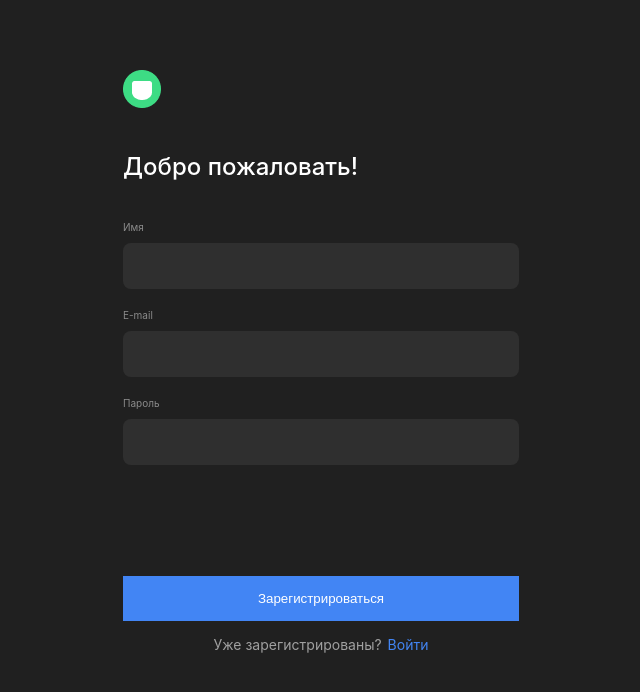
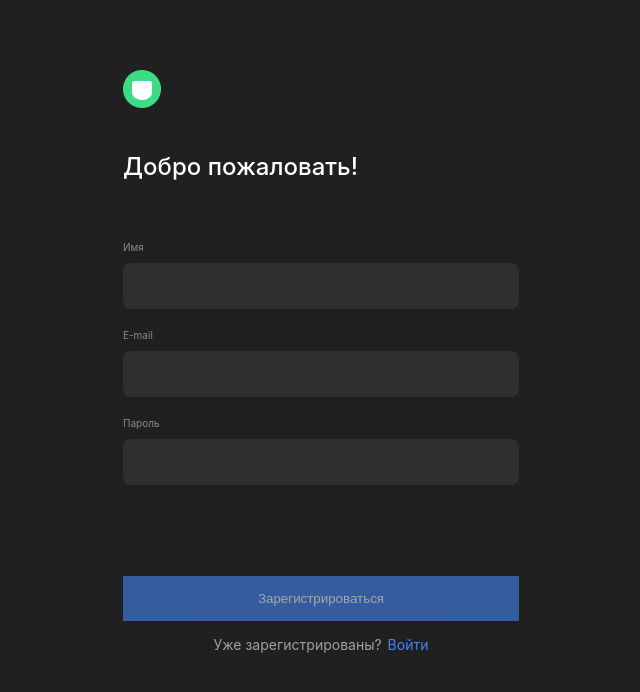
Before and after one commit to Sandriniia/movies-explorer-frontend, a React (Create React App) app: page /sign-up in a window 1280 px wide. Shown: the top 692 px of the page, without its empty margins (319-959 px from the left). Built offline with nearby package versions, Linux system fonts and the light colour scheme.

Commit message:
add form validation to Register component;create useFormWithValidation hook

```diff
--- a/package.json
+++ b/package.json
@@ -8,6 +8,7 @@
     "@testing-library/user-event": "^12.8.3",
     "react": "^17.0.2",
     "react-dom": "^17.0.2",
+    "react-hook-form": "^7.16.1",
     "react-router-dom": "^5.2.0",
     "react-router-hash-link": "^2.4.3",
     "react-scripts": "4.0.3",
--- a/src/components/App/App.js
+++ b/src/components/App/App.js
@@ -14,8 +14,6 @@ import ProtectedRoute from '../../components/ProtectedRoute';
 import api from '../../utils/MainApi';
 import { CurrentUserContext } from '../../contexts/CurrentUserContext';
 import { SavedMoviesContext } from '../../pages/SavedMovies/SavedMovies';
-
-import useFetchMoviesData from '../../utils/MoviesApi';
 
 function App() {
   const history = useHistory();
--- a/src/components/SearchForm/SearchForm.js
+++ b/src/components/SearchForm/SearchForm.js
@@ -1,5 +1,6 @@
 import React, { useState } from 'react';
 import './SearchForm.css';
+import useFetchMoviesData from '../../utils/MoviesApi';
 import search_button from '../../images/find.png';
 import short_films_on from '../../images/short-films-on.png';
 import short_films_off from '../../images/short-films-off.png';
@@ -10,6 +11,10 @@ function SearchForm() {
   const handleShortFilmsButtonClick = () => {
     setIsButtonOn(!isButtonOn);
   };
+
+  // const { data, isLoading, error } = useFetchMoviesData();
+
+  const handleGetMovies = () => {};
   return (
     <section className='search-form'>
       <div className='search-form__container'>
--- /dev/null
+++ b/src/hooks/useFormWithValidation.js
@@ -0,0 +1,28 @@
+import React, { useCallback, useState } from 'react';
+
+function useFormWithValidation() {
+  const [values, setValues] = useState({});
+  const [errors, setErrors] = useState({});
+  const [isValid, setIsValid] = useState(false);
+
+  const handleChange = (event) => {
+    const name = event.target.name;
+    const value = event.target.value;
+    setValues({ ...values, [name]: value });
+    setErrors({ ...errors, [name]: event.target.validationMessage });
+    setIsValid(event.target.closest('form').checkValidity());
+  };
+
+  const resetForm = useCallback(
+    (newValues = {}, newErrors = {}, newIsValid = false) => {
+      setValues(newValues);
+      setErrors(newErrors);
+      setIsValid(newIsValid);
+    },
+    [setValues, setErrors, setIsValid],
+  );
+
+  return { values, handleChange, errors, isValid, resetForm };
+}
+
+export default useFormWithValidation;
--- a/src/pages/Login/Login.js
+++ b/src/pages/Login/Login.js
@@ -1,29 +1,37 @@
 import React, { useState } from 'react';
+import { useHistory } from 'react-router-dom';
 import { Link } from 'react-router-dom';
+import useFormWithValidation from '../../hooks/useFormWithValidation';
 import './Login.css';
 import logo from '../../images/logo.png';
 
 function Login({ onLogin }) {
-  const loginData = {
-    email: '',
-    password: '',
-  };
-  const [data, setData] = useState(loginData);
+  const { values, handleChange, errors, isValid, resetForm } = useFormWithValidation();
+  const history = useHistory();
+  console.log(errors);
+  // const loginData = {
+  //   email: '',
+  //   password: '',
+  // };
+  // const [data, setData] = useState(loginData);
 
-  function handleChange(event) {
-    const { name, value } = event.target;
-    setData((data) => ({
-      ...data,
-      [name]: value,
-    }));
-  }
+  // function handleChange(event) {
+  //   const { name, value } = event.target;
+  //   setData((data) => ({
+  //     ...data,
+  //     [name]: value,
+  //   }));
+  // }
 
   function handleSubmit(event) {
     event.preventDefault();
-    if (!data.email || !data.password) {
+    if (!isValid) {
       return;
     }
-    onLogin(data);
+    onLogin(values)
+      .then(() => resetForm())
+      .then(() => history.push('/movies'))
+      .catch((err) => console.log(err));
   }
 
   return (
@@ -38,24 +46,30 @@ function Login({ onLogin }) {
         <p className='login__text'>E-mail</p>
         <input
           id='email'
-          value={data.email}
+          value={values.email}
           type='email'
           name='email'
           required
           className='login__input'
           onChange={handleChange}
         ></input>
+        <p className='register__error-text'>{errors.email}</p>
         <p className='login__text'>Пароль</p>
         <input
           id='password'
-          value={data.password}
+          value={values.password}
           type='password'
           name='password'
           required
           className='login__input'
           onChange={handleChange}
         ></input>
-        <button type='submit' className='login__button'>
+        <p className='register__error-text'>{errors.password}</p>
+        <button
+          type='submit'
+          className={`login__button ${!isValid ? 'register__button_disabled' : ''}`}
+          disabled={!isValid}
+        >
           Войти
         </button>
         <div className='login__question-box'>
--- a/src/pages/Register/Register.css
+++ b/src/pages/Register/Register.css
@@ -40,10 +40,19 @@
 .register__text {
   margin: 0;
   margin-bottom: 10px;
+  margin-top: 20px;
   font-size: 10px;
   font-weight: 400;
   line-height: 12px;
   color: #8b8b8b;
+}
+
+.register__error-text {
+  margin: 0;
+  color: red;
+  font-size: 12px;
+  font-weight: 400;
+  line-height: 12px;
 }
 
 .register__input {
@@ -51,7 +60,6 @@
   outline: none;
   color: #fff;
   padding: 0;
-  margin-bottom: 20px;
   background-color: #2f2f2f;
   color: #fff;
   border-radius: 8px;
@@ -68,6 +76,10 @@
   background-color: #4285f4;
   border: none;
   cursor: pointer;
+}
+
+.register__button_disabled {
+  opacity: 0.6;
 }
 
 .register__button:hover {
--- a/src/pages/Register/Register.js
+++ b/src/pages/Register/Register.js
@@ -1,31 +1,19 @@
-import React, { useState } from 'react';
+import React from 'react';
 import { Link } from 'react-router-dom';
 import './Register.css';
+import useFormWithValidation from '../../hooks/useFormWithValidation';
 import logo from '../../images/logo.png';
 
 function Register({ onRegister }) {
-  const registerData = {
-    email: '',
-    password: '',
-    name: '',
-  };
-
-  const [data, setData] = useState(registerData);
-
-  function handleChange(event) {
-    const { name, value } = event.target;
-    setData((data) => ({
-      ...data,
-      [name]: value,
-    }));
-  }
+  const { values, handleChange, errors, isValid, resetForm } = useFormWithValidation();
 
   function handleSubmit(event) {
     event.preventDefault();
-    if (!data.email || !data.password || !data.name) {
+    if (!isValid) {
       return;
     }
-    onRegister(data);
+    onRegister(values);
+    resetForm();
   }
 
   return (
@@ -40,34 +28,43 @@ function Register({ onRegister }) {
         <p className='register__text'>Имя</p>
         <input
           id='name'
-          value={data.name || ''}
+          value={values.name || ''}
           type='text'
           name='name'
           required
+          minLength='2'
           className='register__input'
           onChange={handleChange}
         ></input>
+        <p className='register__error-text'>{errors.name}</p>
         <p className='register__text'>E-mail</p>
         <input
           id='email'
-          value={data.email || ''}
+          value={values.email || ''}
           type='email'
           name='email'
           required
           className='register__input'
           onChange={handleChange}
         />
+        <p className='register__error-text'>{errors.email}</p>
         <p className='register__text'>Пароль</p>
         <input
           id='password'
-          value={data.password || ''}
+          value={values.password || ''}
           type='password'
           name='password'
           required
+          minLength='8'
           className='register__input'
           onChange={handleChange}
         ></input>
-        <button type='submit' className='register__button'>
+        <p className='register__error-text'>{errors.password}</p>
+        <button
+          className={`register__button ${!isValid ? 'register__button_disabled' : ''}`}
+          type='submit'
+          disabled={!isValid}
+        >
           Зарегистрироваться
         </button>
         <div className='register__question-box'>
```
Also changed, not shown: 1 other file (tests, documents, lock files or other folders).
